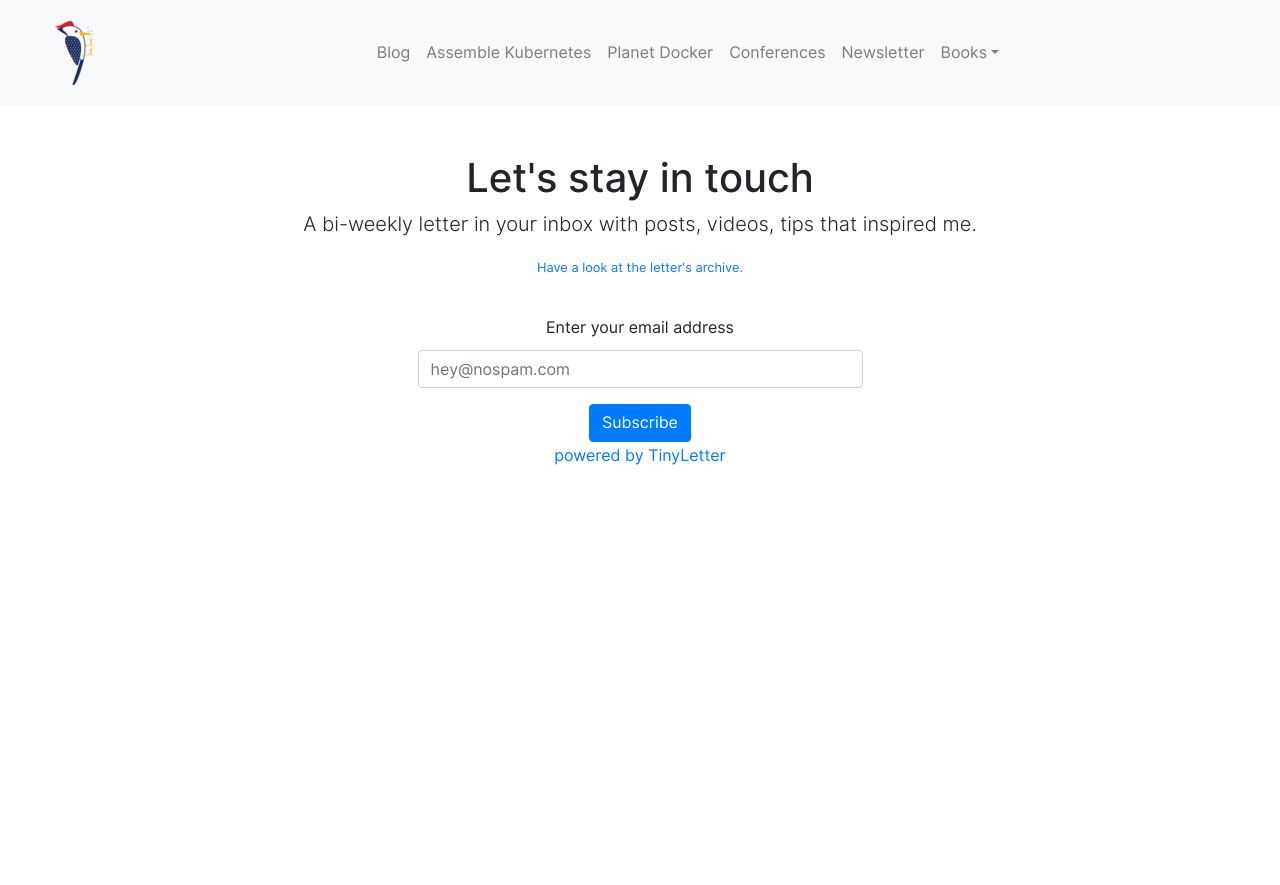
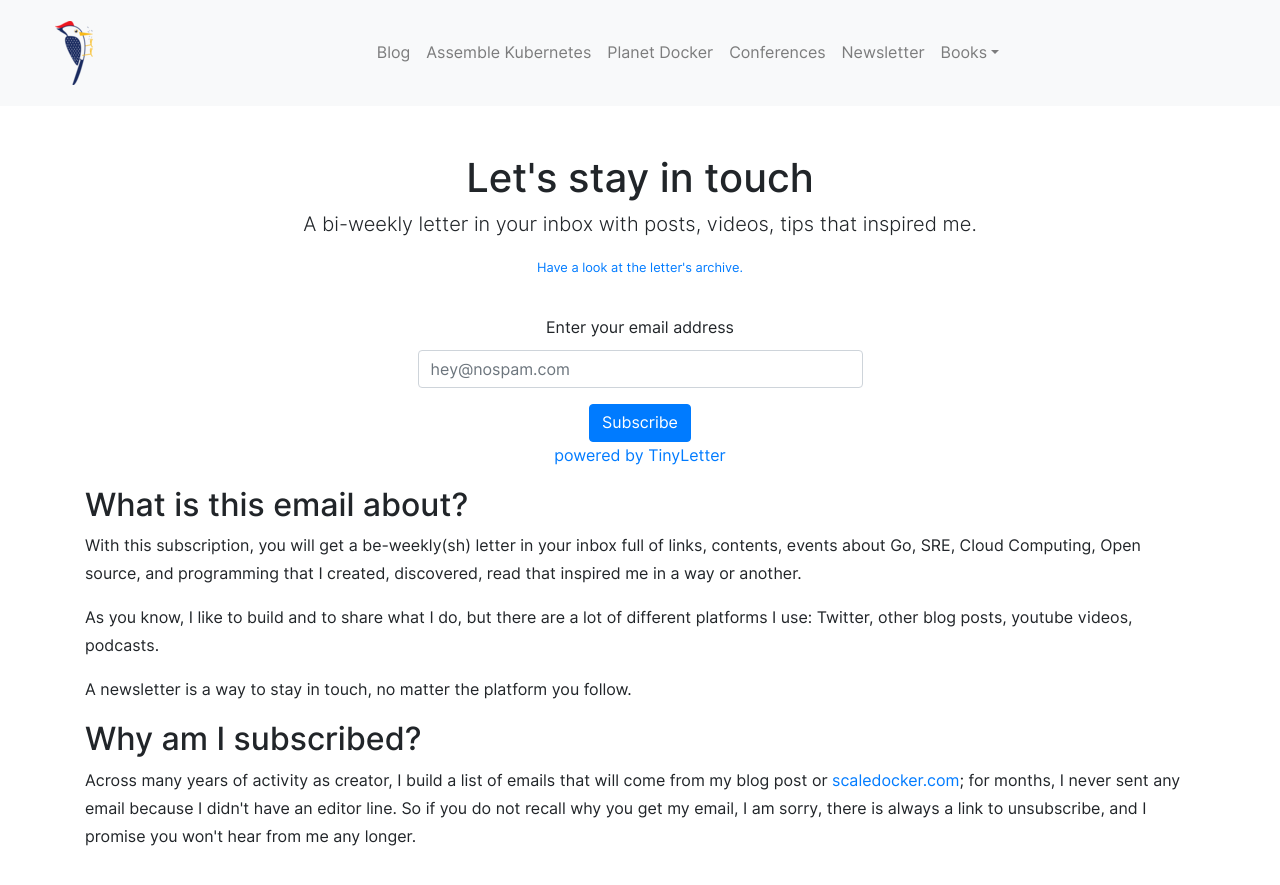
Before and after one commit to gianarb/gianarb.github.com, a Jekyll site: the page built from tinyletter.html, in a window 1280 px wide. Shown: the top 885 px of the page. Built offline with Jekyll 4.4.1, drawn with Linux system fonts in a browser that asks for light colours; nearby versions of some CDN libraries; comment, search, counter and statistics services are not loaded.

Commit message:
Mission statement for newsletter
Fixed #47

Signed-off-by: Gianluca Arbezzano <gianarb92@gmail.com>

```diff
--- a/tinyletter.html
+++ b/tinyletter.html
@@ -31,3 +31,27 @@ tags: [newsletter]
         </form>
     </div>
 </div>
+
+<div class="row">
+    <div class="col-md-12">
+        <div class="content">
+            <h2  id="what-email">What is this email about?</h2>
+            <p>With this subscription, you will get a be-weekly(sh) letter in your inbox full
+            of links, contents, events about Go, SRE, Cloud Computing, Open source, and
+            programming that I created, discovered, read that inspired me in a way or
+            another.</p>
+
+            <p>As you know, I like to build and to share what I do, but there are a lot of
+            different platforms I use: Twitter, other blog posts, youtube videos, podcasts.</p>
+            <p>A newsletter is a way to stay in touch, no matter the platform you follow.</p>
+
+            <h2 id="why-subscribed">Why am I subscribed?</h2>
+
+            <p>Across many years of activity as creator, I build a list of emails that will
+            come from my blog post or <a href="https://scaledocker.com">scaledocker.com</a>; for months, I never sent any email
+            because I didn't have an editor line. So if you do not recall why you get my
+            email, I am sorry, there is always a link to unsubscribe, and I promise you
+            won't hear from me any longer.</p>
+        </div>
+    </div>
+</div>
```
